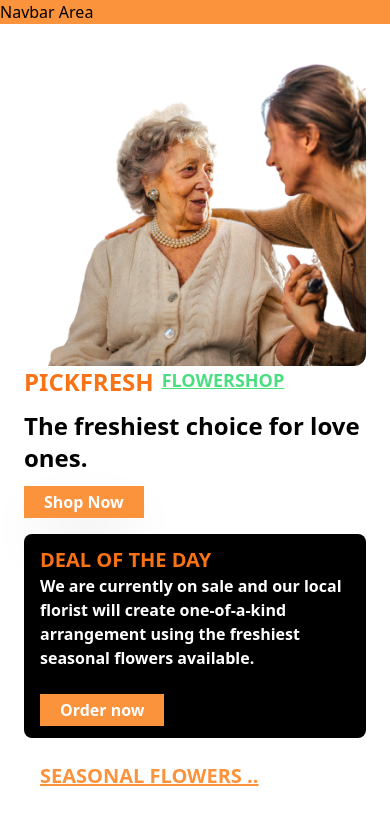
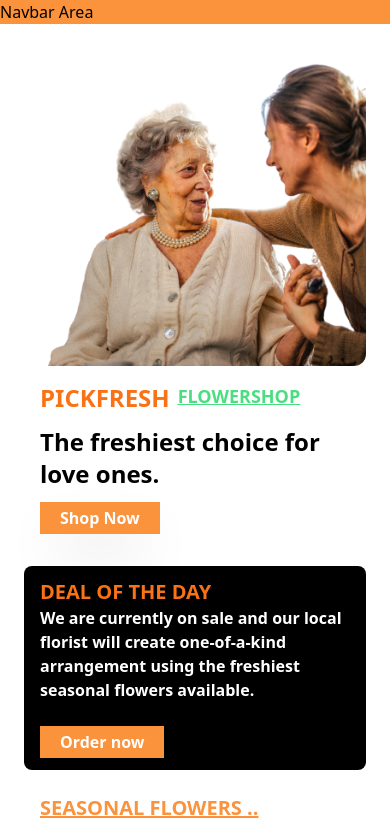
Before and after one commit to Jas-developer/pickfresh, a React (Vite) app: page / in a window 390 px wide. Shown: the top 832 px of the page. Built offline with nearby package versions, Linux system fonts and the light colour scheme; grey boxes are pictures that could not be loaded.

Commit message:
EDITED THE PADDING

```diff
--- a/src/layouts/hero/Hero.jsx
+++ b/src/layouts/hero/Hero.jsx
@@ -4,7 +4,7 @@ export const HeroSection = ({ say }) => {
   return (
     <>
       <div className="grid md:grid-cols-2 ">
-        <div className="grid-item flex flex-col justify-center lg:p-2 order-2 md:order-1">
+        <div className="grid-item flex flex-col justify-center p-4 lg:p-2 order-2 md:order-1">
           <div className="flex flex-col gap-3">
             <span className="font-bold text-orange-500 md:text-4xl lg:text-6xl text-2xl flex flex-row gap-2 cursor-pointer">
               PICKFRESH
```
